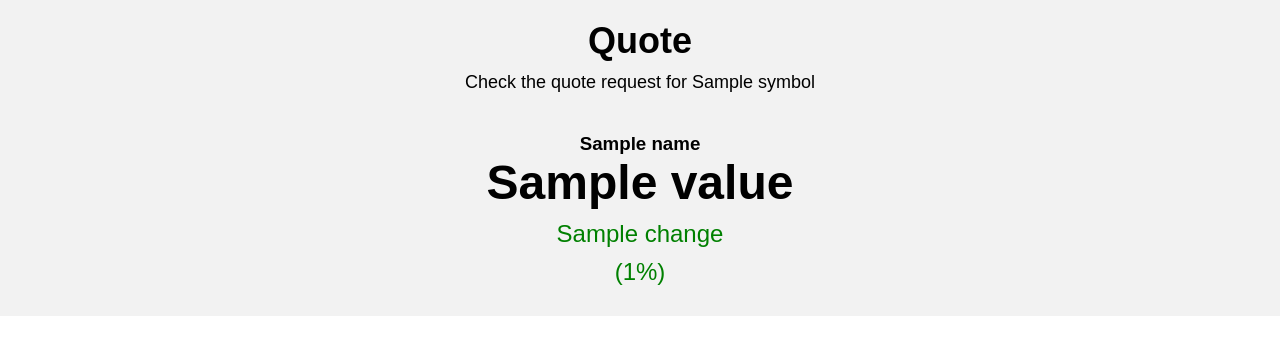
After one commit to mdbruchard/web_finance, a Django app: template web_finance/finance/templates/finance/symbol.html in a window 1280 px wide. The commit adds this page. Shown: the top 355 px of the page. Run offline with Django 4.2, Linux system fonts and the light colour scheme; the template is opened without the code that fills it: most values are stand-ins (such as "Sample title", 1, 10 or a date in 2020).

Commit message:
Finishing the app

```diff
--- a/web_finance/finance/static/style.css
+++ b/web_finance/finance/static/style.css
@@ -0,0 +1,136 @@
+/* Global styles */
+
+* {
+    box-sizing: border-box;
+    margin: 0;
+    padding: 0;
+}
+
+body {
+    font-family: Arial, sans-serif;
+}
+
+/* Container styles */
+
+.container {
+    width: 45%;
+    margin: 0 auto;
+    background-color: lightgray;
+}
+
+.container-head {
+    text-align: center;
+    margin-bottom: 20px;
+    margin-top: 40px;
+}
+
+.container-head h1 {
+    font-size: 36px;
+    font-weight: bold;
+    margin-bottom: 20px;
+}
+
+.container-head h3 {
+    font-size: 18px;
+    font-weight: normal;
+    margin-bottom: 20px;
+}
+
+.ctn-p {
+    font-size: 16px;
+    margin-bottom: 10px;
+}
+
+#ctn-p1 {
+    font-style: italic;
+}
+
+/* Form styles */
+
+.form {
+    border: 1px solid #ccc;
+    border-radius: 5px;
+    padding: 20px;
+}
+
+.from-head h3 {
+    font-size: 24px;
+    font-weight: bold;
+    margin-bottom: 20px;
+}
+
+.inp-form {
+    display: block;
+    margin-bottom: 10px;
+    padding: 10px;
+    border: 1px solid #ccc;
+    border-radius: 5px;
+    font-size: 16px;
+    width: 100%;
+    text-align: center;
+}
+
+#submit-btn {
+    background-color: #d980ff;
+    color: white;
+    padding: 10px 20px;
+    border: none;
+    border-radius: 4px;
+    font-size: 16px;
+    cursor: pointer;
+    margin: 50px 20px;
+}
+
+#submit-btn:hover {
+    background-color: #a100e6;
+}
+
+/* Quote container styles */
+
+.q-ctn {
+    background-color: #f2f2f2;
+    padding: 20px;
+    display: flex;
+    justify-content: center;
+    align-items: center;
+    flex-wrap: wrap;
+}
+
+.h-ctn {
+    text-align: center;
+    flex-basis: 100%;
+    margin-bottom: 20px;
+}
+
+.h-ctn h1 {
+    font-size: 36px;
+    font-weight: bold;
+    margin-bottom: 10px;
+}
+
+.h-ctn h2 {
+    font-size: 18px;
+    font-weight: normal;
+    margin-bottom: 20px;
+}
+
+.b-ctn {
+    text-align: center;
+    flex-basis: 100%;
+}
+
+.b-ctn h1 {
+    font-size: 48px;
+    font-weight: bold;
+    margin-bottom: 10px;
+}
+
+.b-ctn h2 {
+    font-size: 24px;
+    font-weight: normal;
+    margin-bottom: 10px;
+}
+
+.change {
+    color: #003cff;
+}
--- /dev/null
+++ b/web_finance/finance/templates/finance/symbol.html
@@ -0,0 +1,42 @@
+{% extends 'finance/layout.html' %}
+{% load static %}
+
+{% block title %}Quote{% endblock %}
+
+{% block body %}
+<div class="q-ctn">
+    <div class="h-ctn">
+        <h1>Quote</h1>
+        <h2>Check the quote request for {{ symbol }}</h2>
+    </div>
+    <div class="b-ctn">
+        <h3>{{ name }}</h3>
+        <h1>{{ value }}</h1>
+        <h2 id="change1" class="change">{{ change }}</h2>
+        <h2 id="change2" class="change"> (<span id="value">{{ change_percent }}</span>%)</h2>
+
+    </div>
+</div>
+<script>
+    let valor = document.querySelector('#change1');
+    if (valor.innerText < 0)
+    {
+        valor.style.color = 'red';
+    }
+    else
+    {
+        valor.style.color = 'green';
+    }
+
+    let valor2 = document.querySelector('#value');
+    if (valor2.innerText < 0)
+    {
+        document.querySelector('#change2').style.color = 'red';
+    }
+    else
+    {
+        document.querySelector('#change2').style.color = 'green';
+    }
+
+</script>
+{% endblock %}
--- a/web_finance/finance/urls.py
+++ b/web_finance/finance/urls.py
@@ -3,5 +3,6 @@ from django.urls import path
 from . import views
 
 urlpatterns = [
-    path('', views.index, name='index')
+    path('', views.index, name='index'),
+    path('quote/<str:symbol>', views.symbol, name='symbol')
 ]
```
Also changed, not shown: web_finance/finance/templates/finance/index.html (+48 -1 lines), web_finance/finance/views.py (+80 -1 lines).
